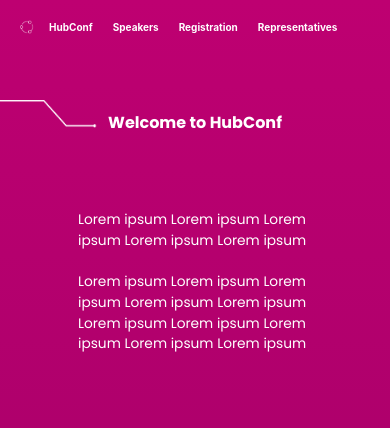
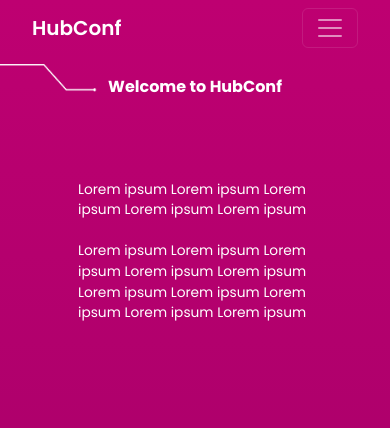
Before and after one commit to AUBGTheHUB/hub-conf-signup, a React (Create React App) app in the folder packages/web/: page / in a window 390 px wide. Shown: the top 428 px of the page. Built offline with nearby package versions, Linux system fonts and the light colour scheme.

Commit message:
#30 Hamburger Menu (#37)

```diff
--- a/packages/web/package.json
+++ b/packages/web/package.json
@@ -10,10 +10,13 @@
     "@testing-library/react": "^13.4.0",
     "@testing-library/user-event": "^13.5.0",
     "axios": "^1.1.3",
+    "bootstrap": "^5.2.2",
     "framer-motion": "^7.6.1",
     "react": "^18.2.0",
+    "react-bootstrap": "^2.5.0",
     "react-dom": "^18.2.0",
     "react-icons": "^4.6.0",
+    "react-responsive": "^9.0.0",
     "react-scripts": "5.0.1",
     "web-vitals": "^2.1.4"
   },
--- a/packages/web/src/App.js
+++ b/packages/web/src/App.js
@@ -1,10 +1,12 @@
-import Navbar from "./components/Navbar";
+import NavigationBar from "./components/Navbar";
 import EventDesc from "./components/EventDesc";
 import Speakers from "./components/Speakers";
 import Registration from "./components/Registration";
 import Sponsors from "./components/Sponsors";
 import Footer from "./components/Footer.tsx";
 import TopBtn from "./components/TopBtn.js";
+import 'bootstrap/dist/css/bootstrap.min.css';
+
 
 function App() {
   return (
@@ -12,7 +14,7 @@ function App() {
     // Use for navkbar and other elements
     // https://chakra-ui.com/getting-started
     <div className="website">
-      <Navbar/>
+      <NavigationBar/>
       <EventDesc/>
       <Speakers/>
       <Registration/>
--- a/packages/web/src/components/Navbar.js
+++ b/packages/web/src/components/Navbar.js
@@ -1,12 +1,36 @@
 import React from "react";
 import "../style.css";
+import { useMediaQuery } from 'react-responsive'
+import Nav from 'react-bootstrap/Nav'
+import Navbar from 'react-bootstrap/Navbar'
 
-const Navbar = () => {
+
+const NavigationBar = () => {
+
+    const isMobile = useMediaQuery({ query: '(max-width: 1200px)' })
+
+    if (isMobile) {
+        return (
+            <div className="mobile-nav">
+                <Navbar collapseOnSelect expand="lg" variant="dark" className="mobile-nav-collapse">
+                    <Navbar.Brand className="mobile-nav-logo">HubConf</Navbar.Brand>
+                    <Navbar.Toggle aria-controls="responsive-navbar-nav" />
+                    <Navbar.Collapse id="responsive-navbar-nav" className="mobile-nav-collapsed">
+                        <Nav.Link href="#Speakers">Speakers</Nav.Link>
+                        <Nav.Link href="#Registration">Register</Nav.Link>
+                        <Nav.Link href="#Representatives">Representatives</Nav.Link>
+                    </Navbar.Collapse>
+                </Navbar>
+            </div>
+        )
+    }
+
+    else {
         return (
             <div className="nav-bar">
                 <div className="nav-div top">
                     <div className="logo">
-                <img  src = "whitelogo.png" alt="Hub logo"/>
+                        <img src="whitelogo.png" alt="Hub logo" />
                     </div>
                     <div className="nav-tags">
                         <a href="#Hubconf">HubConf</a>
@@ -25,6 +49,11 @@ const Navbar = () => {
             </div>
 
         )
+
+
     }
 
-export default Navbar;
+
+}
+
+export default NavigationBar;
--- a/packages/web/src/style.css
+++ b/packages/web/src/style.css
@@ -149,7 +149,9 @@
     width: 25%;
 }
 
-
+.Event {
+  padding-top: 0.5rem;
+}
 
 /*speakers style*/
 .Speaker{
@@ -723,3 +725,30 @@ a{
     flex-direction: column;
   }
 }
+
+.mobile-nav{
+  width: 100%;
+}
+
+.mobile-nav-collapse {
+  background-color: transparent !important;
+}
+
+.mobile-nav-collapsed {
+  font-family: "poppins";
+  margin-left: 2rem;
+}
+
+.mobile-nav-logo {
+  font-family: "poppins";
+  font-weight: 600;
+  margin-left: 2rem;
+}
+
+.navbar-toggler {
+  margin-right: 2rem !important;
+}
+
+.navbar-toggler.collapsed {
+  margin-right: 2rem !important;
+}
```
Also changed, not shown: 1 other file (tests, documents, lock files or other folders). Lines whose indentation alone changed are shown as unchanged.
